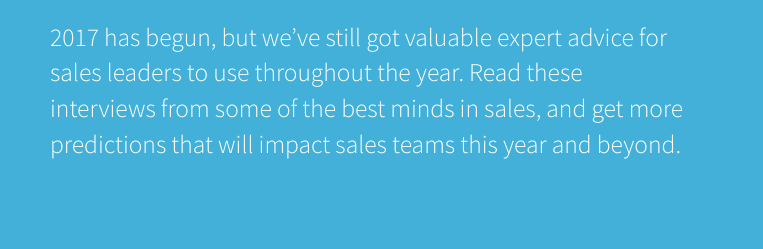
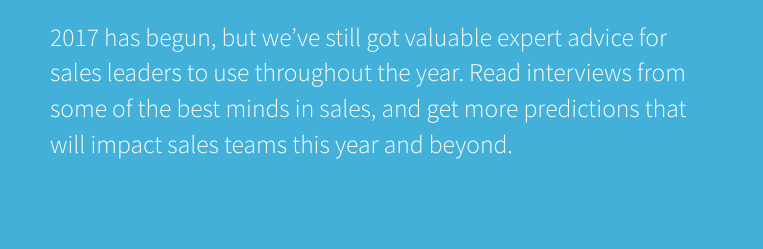
Before and after one commit to danieljbell/Sales-Trends-bonus-content, a website: page index.html in a window 1280 px wide. Shown: the part 333-582 px from the top of the page, 0-763 px from the left. Drawn offline with Linux system fonts and the light colour scheme.

Commit message:
removed these from subhead

```diff
--- a/index.html
+++ b/index.html
@@ -53,7 +53,7 @@
         <span><span>WHITEPAPERS</span></span>
       </div>
       <h1><span class="big-number">17</span> Sales Trends <span class="heading-sub">for 2017</span></h1>
-      <p class="intro">2017 has begun, but we’ve still got valuable expert advice for sales leaders to use throughout the year. Read these interviews from some of the best minds in sales, and get more predictions that will impact sales teams this year and beyond. </p>
+      <p class="intro">2017 has begun, but we’ve still got valuable expert advice for sales leaders to use throughout the year. Read interviews from some of the best minds in sales, and get more predictions that will impact sales teams this year and beyond. </p>
       <a href="#joe-galvin">
         <svg class="arrow" fill="#fff" viewBox="0 0 96 96">
           <path d="M48,0C21.5,0,0,21.5,0,48s21.5,48,48,48s48-21.5,48-48S74.5,0,48,0z M50.8,68.5L48,71.3L16.1,39.4
```
